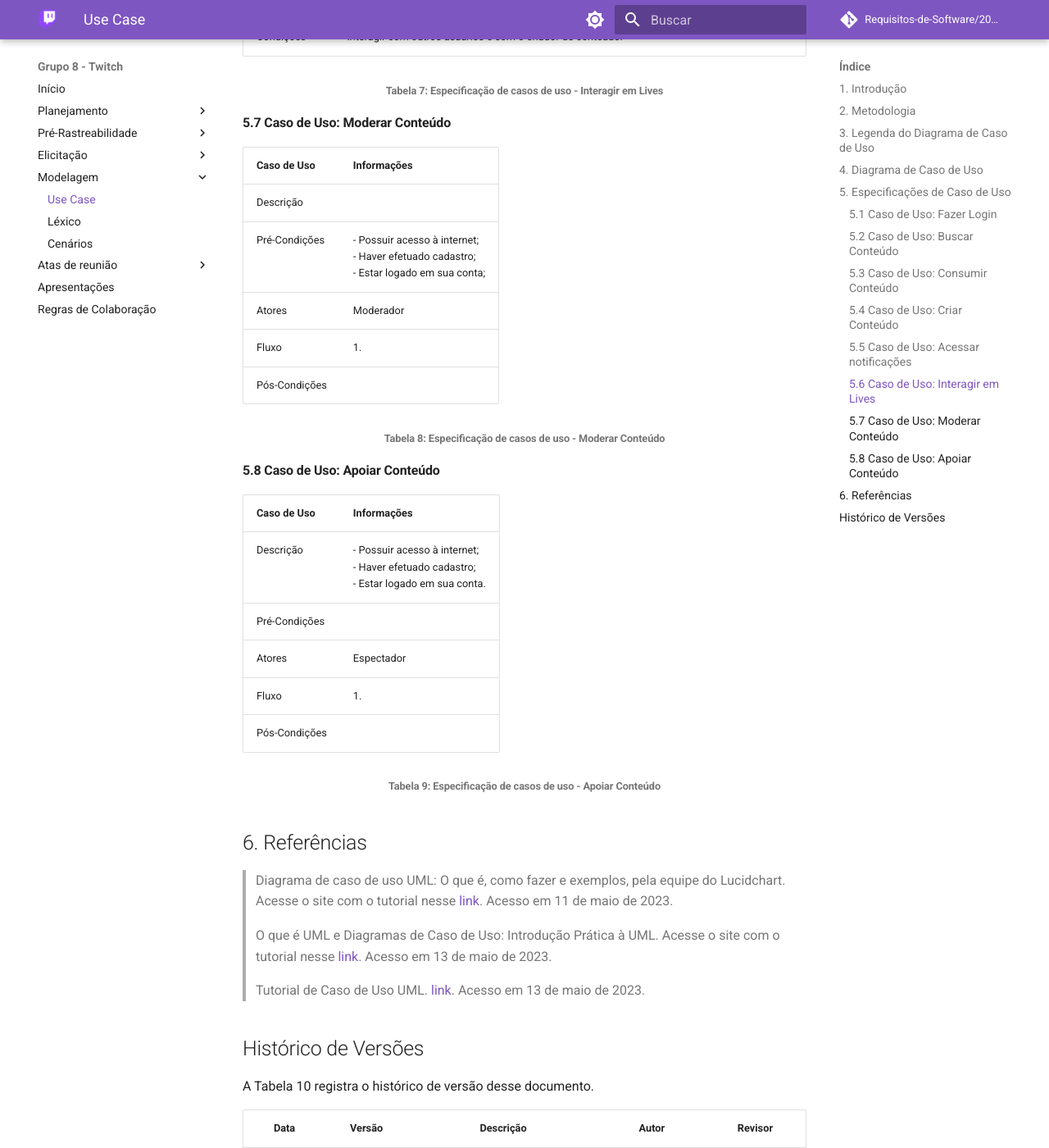
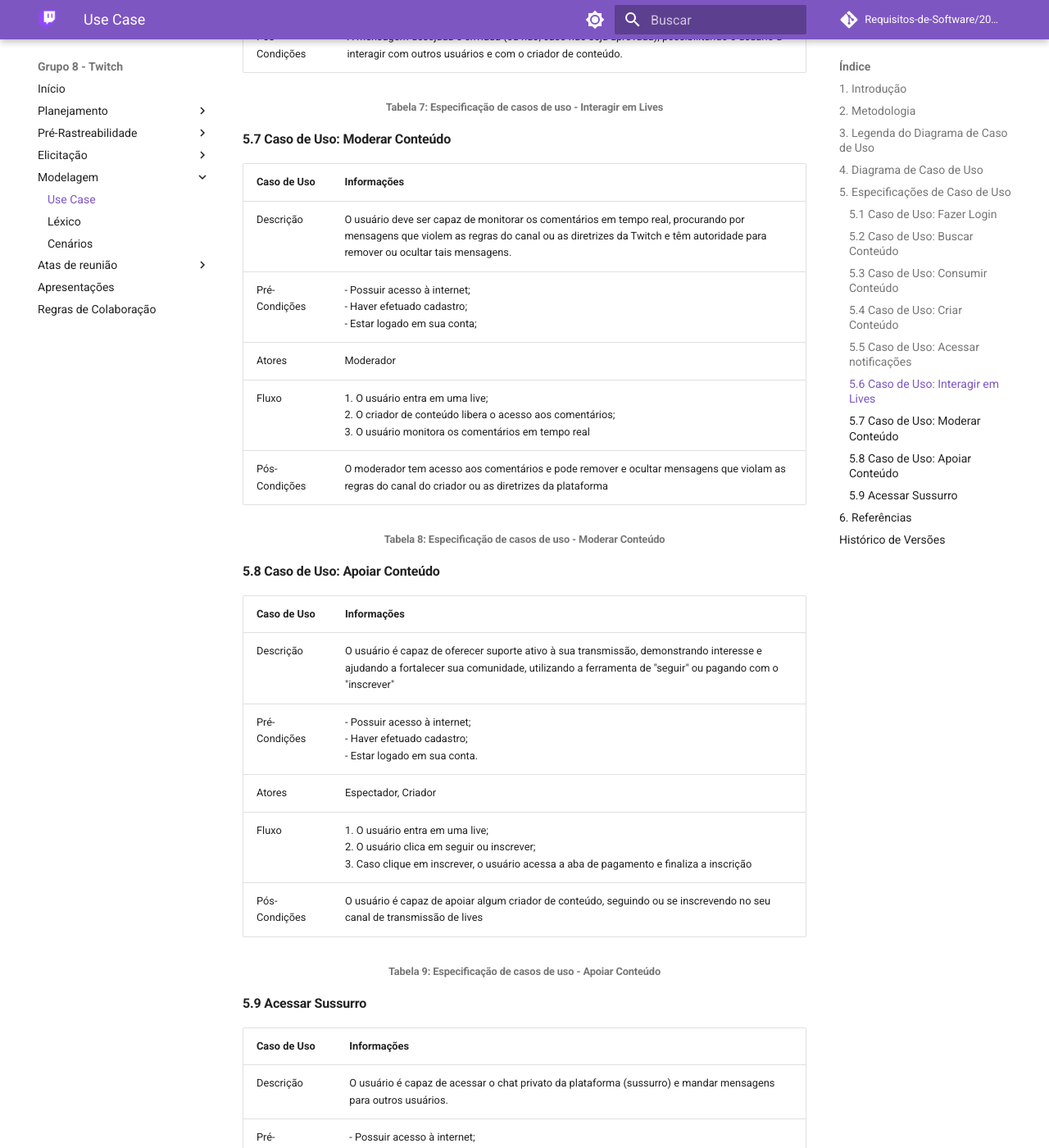
Before and after one commit to Requisitos-de-Software/2023.1-Twitch, an MkDocs documentation site: the page built from docs/modelagem/usecase.md, in a window 1280 px wide and 1400 px high, scrolled down 6239 px. Shown: the whole window at 82% size. Built offline with MkDocs 1.6.1 and Material for MkDocs 9.7.7, drawn with Linux system fonts in a browser that asks for light colours; comment, search, counter and statistics services are not loaded; some of the changed text lies outside the part shown.

Commit message:
docs: adicao de novas especificacoes

```diff
--- a/docs/modelagem/usecase.md
+++ b/docs/modelagem/usecase.md
@@ -84,8 +84,8 @@
 | Descrição | Um usuário deve ser capaz de criar um canal para produzir conteúdo. No caso da Twitch, o conteúdo produzido é uma transmissão ao vivo. |
 | Pré-Condições | - Possuir acesso à internet; <br> - Haver efetuado cadastro; <br> - Estar logado em sua conta. |
 | Atores | Criador |
-| Fluxo | 1.  |
-| Pós-Condições  |  |
+| Fluxo | 1. O usuário clicar em Criar Conteúdo; <br> 2. O usuário começa a transmitir ao vivo seu conteúdo|
+| Pós-Condições  | O usuário é capaz de transmitir o conteúdo que deseja ao vivo na plataforma |
 <h6 align = "center"> Tabela 5: Especificação de casos de uso - Criar Conteúdo </h6>
 
 #### 5.5 Caso de Uso: Acessar notificações
@@ -114,23 +114,34 @@
 
 | Caso de Uso | Informações |
 | ---- | ----------- |
-| Descrição |  |
+| Descrição | O usuário deve ser capaz de monitorar os comentários em tempo real, procurando por mensagens que violem as regras do canal ou as diretrizes da Twitch e têm autoridade para remover ou ocultar tais mensagens. |
 | Pré-Condições | - Possuir acesso à internet; <br> - Haver efetuado cadastro; <br> - Estar logado em sua conta; |
 | Atores | Moderador |
-| Fluxo | 1.  |
-| Pós-Condições  | |
+| Fluxo | 1. O usuário entra em uma live; <br> 2. O criador de conteúdo libera o acesso aos comentários; <br> 3. O usuário monitora os comentários em tempo real|
+| Pós-Condições  | O moderador tem acesso aos comentários e pode remover e ocultar mensagens que violam as regras do canal do criador ou as diretrizes da plataforma |
 <h6 align = "center"> Tabela 8: Especificação de casos de uso - Moderar Conteúdo </h6>
 
 #### 5.8 Caso de Uso: Apoiar Conteúdo
 
 | Caso de Uso | Informações |
 | ---- | ----------- |
-| Descrição | - Possuir acesso à internet; <br> - Haver efetuado cadastro; <br> - Estar logado em sua conta. |
-| Pré-Condições |  |
-| Atores | Espectador |
-| Fluxo | 1.  |
-| Pós-Condições  | |
+| Descrição | O usuário é capaz de oferecer suporte ativo à sua transmissão, demonstrando interesse e ajudando a fortalecer sua comunidade, utilizando a ferramenta de "seguir" ou pagando com o "inscrever" |
+| Pré-Condições |  - Possuir acesso à internet; <br> - Haver efetuado cadastro; <br> - Estar logado em sua conta. |
+| Atores | Espectador, Criador |
+| Fluxo | 1. O usuário entra em uma live; <br> 2. O usuário clica em seguir ou inscrever; <br> 3. Caso clique em inscrever, o usuário acessa a aba de pagamento e finaliza a inscrição |
+| Pós-Condições  | O usuário é capaz de apoiar algum criador de conteúdo, seguindo ou se inscrevendo no seu canal de transmissão de lives |
 <h6 align = "center"> Tabela 9: Especificação de casos de uso - Apoiar Conteúdo </h6>
+
+#### 5.9 Acessar Sussurro
+
+| Caso de Uso | Informações |
+| ---- | ----------- |
+| Descrição | O usuário é capaz de acessar o chat privato da plataforma (sussurro) e mandar mensagens para outros usuários. |
+| Pré-Condições |  - Possuir acesso à internet; <br> - Haver efetuado cadastro; <br> - Estar logado em sua conta. |
+| Atores | Espectador, Criador |
+| Fluxo | 1. O usuário clica no ícone de sussurros; <br> 2. O usuário pode alternar mandar mensagens para outros usuários |
+| Pós-Condições  | O usuário é capaz de enviar mensagens privadas com outros usuários e se comunicar com outros membros da plataforma. |
+<h6 align = "center"> Tabela 10: Especificação de casos de uso - Acessar Sussuro </h6>
 
 ## 6. Referências
 
@@ -151,6 +162,7 @@
 | 15/05/2023 | 1.2 | Adição do Diagrama de Casos de Uso e novas imagens da Legenda do Diagrama de Caso de Uso | Diógenes Dantas | Brunna Louise |
 | 16/05/2023 | 1.3 | Adição de passos seguidos para criação de diagrama de caso de uso | Brunna Louise | Diógenes Dantas |
 | 16/05/2023 | 1.4 | Adição de primeira versão de Especificações de Casos de Uso | Brunna Louise | Diógenes Dantas |
+| 16/05/2023 | 1.5 | Adição de novas Especificações de Casos de Uso | Diógenes Dantas | Brunna Louise |
 
 <h6 align = "center"> Tabela 10: Histórico de Versões
 <br> Autor(es): Brunna Louise, Diógenes Dantas
```
